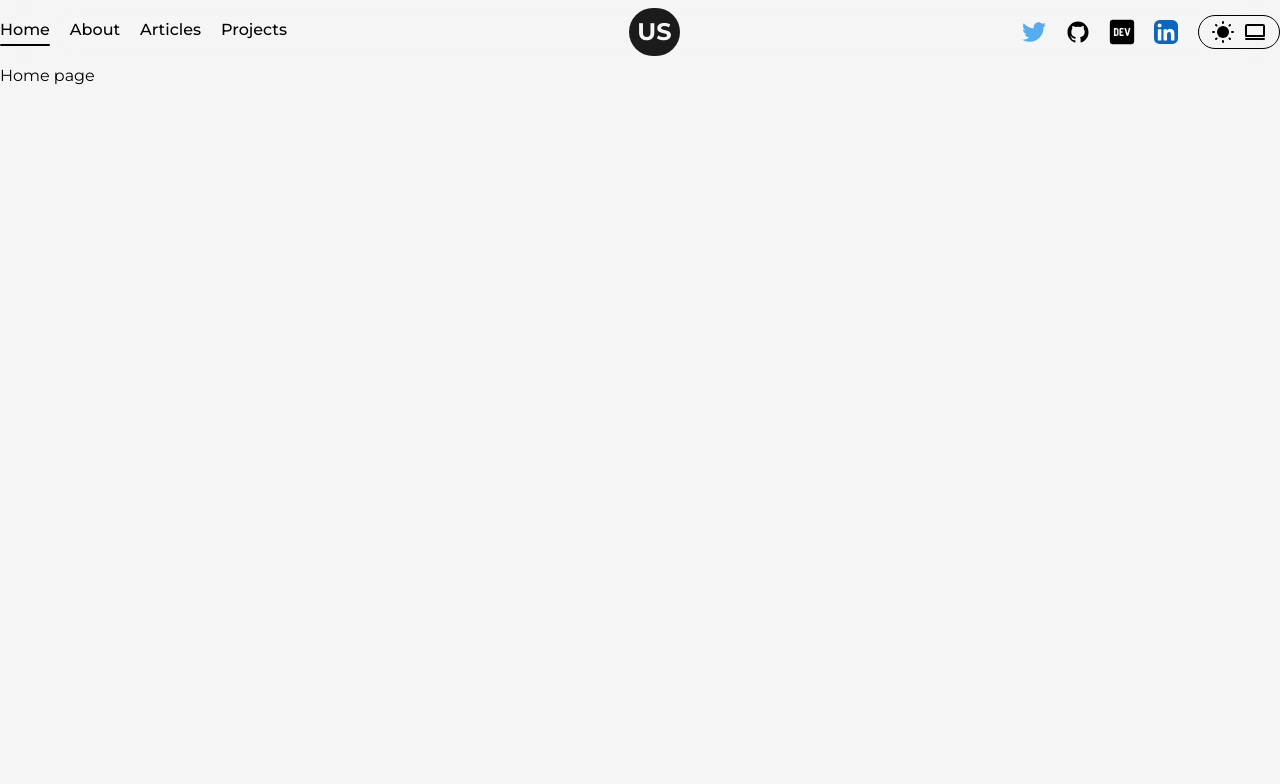
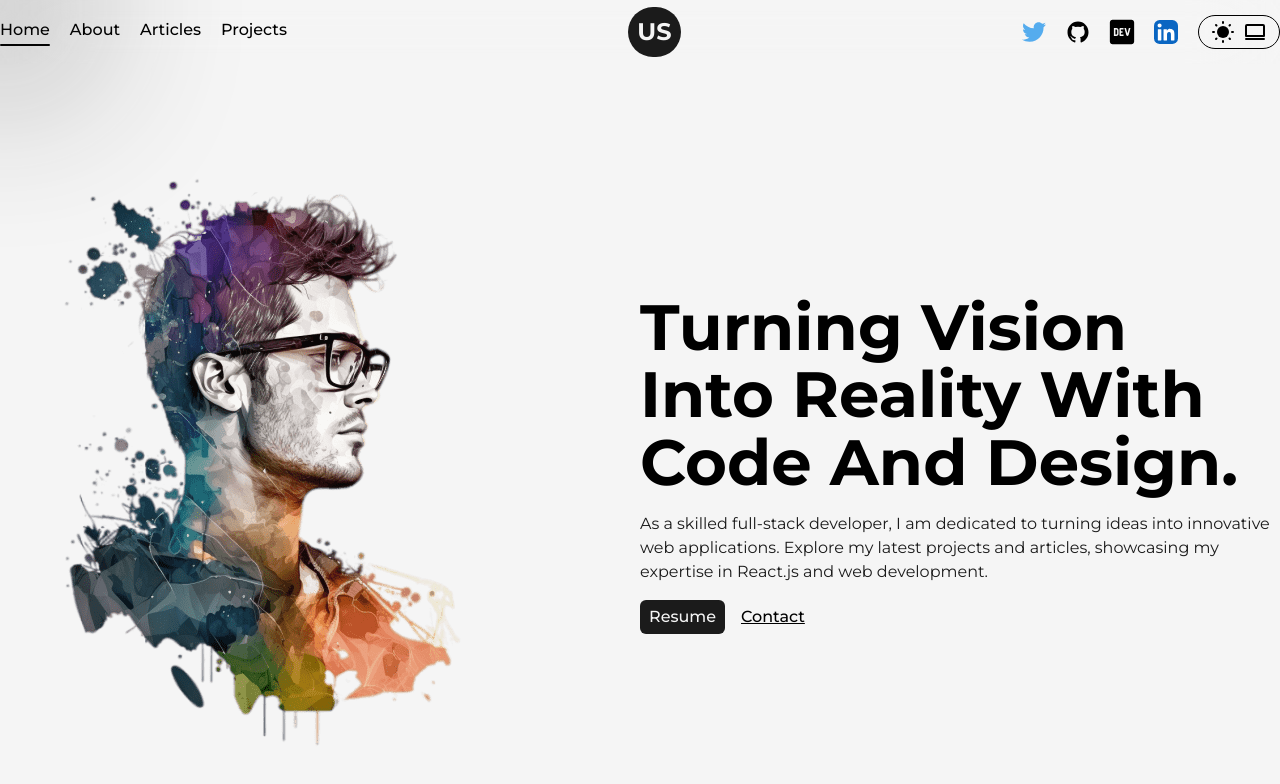
Before and after one commit to oggy107/portfolio, a Next.js app: page / in a window 1280 px wide. Shown: the top 784 px of the page. Built offline with nearby package versions, Linux system fonts and the light colour scheme.

Commit message:
added: cursor artifact, hero text animations

```diff
--- /dev/null
+++ b/src/app/components/animatedText.jsx
@@ -0,0 +1,43 @@
+"use client";
+import { motion } from "framer-motion";
+
+const container = {
+    animate: {
+        transition: {
+            delayChildren: 0.4,
+            staggerChildren: 0.2,
+        },
+    },
+};
+
+const singleWord = {
+    initial: {
+        y: -40,
+        opacity: 0,
+    },
+    animate: {
+        y: 0,
+        opacity: 1,
+        transition: {
+            duration: 0.6,
+        },
+    },
+};
+
+export default function AnimatedText({ text, className }) {
+    return (
+        <motion.div variants={container} initial="initial" animate="animate">
+            <h1 className={` ${className}`}>
+                {text.split(" ").map((word, index) => (
+                    <motion.span
+                        key={index}
+                        className="inline-block"
+                        variants={singleWord}
+                    >
+                        {word}&nbsp;
+                    </motion.span>
+                ))}
+            </h1>
+        </motion.div>
+    );
+}
--- /dev/null
+++ b/src/app/components/cursor.jsx
@@ -0,0 +1,38 @@
+"use client";
+
+import { useEffect, useState } from "react";
+import { motion } from "framer-motion";
+
+export default function Cursor() {
+    const [mousePosition, setMousePosition] = useState({ x: 0, y: 0 });
+
+    useEffect(() => {
+        const updateMousePosition = (e) => {
+            setMousePosition({ x: e.clientX, y: e.clientY });
+        };
+
+        window.addEventListener("mousemove", updateMousePosition);
+
+        return () => {
+            window.removeEventListener("mousemove", updateMousePosition);
+        };
+    }, []);
+
+    const variants = {
+        default: {
+            x: mousePosition.x - 60,
+            y: mousePosition.y - 120,
+        },
+    };
+
+    return (
+        <motion.div
+            variants={variants}
+            animate="default"
+            transition={{
+                duration: 0.05,
+            }}
+            className={`fixed z-50 w-32 h-32 blur-[90px] bg-dark dark:bg-light opacity-60 rounded-full pointer-events-none theme-transition`}
+        ></motion.div>
+    );
+}
--- a/src/app/components/logo.jsx
+++ b/src/app/components/logo.jsx
@@ -3,7 +3,7 @@ import Link from "next/link";
 export default function Logo() {
     return (
         <Link
-            className="text-2xl bg-dark text-light font-bold rounded-full p-2 hover:bg-light hover:text-dark hover:border hover:border-dark dark:bg-light dark:text-dark dark:hover:bg-dark dark:hover:text-light dark:hover:border dark:hover:border-light theme-transition"
+            className="text-2xl bg-dark text-light font-bold rounded-full p-2 border border-transparent hover:bg-light hover:text-dark hover:border-dark dark:bg-light dark:text-dark dark:hover:bg-dark dark:hover:text-light dark:hover:border-light theme-transition"
             href="/"
         >
             US
--- a/src/app/layout.js
+++ b/src/app/layout.js
@@ -4,6 +4,7 @@ import "./globals.css";
 import NavLinks from "./components/navlinks";
 import SocialLinks from "./components/sociallinks";
 import Logo from "./components/logo";
+import Cursor from "./components/cursor";
 
 const montserrat = Montserrat({
     subsets: ["latin"],
@@ -25,10 +26,11 @@ export default function RootLayout({ children }) {
     return (
         <html lang="en" className="dark">
             <body
-                className={`${fonts.montserrat.variable} ${fonts.roboto.variable} font-montserrat bg-light dark:bg-black dark:text-white theme-transition`}
+                className={`${fonts.montserrat.variable} ${fonts.roboto.variable} font-montserrat bg-light dark:bg-dark dark:text-white theme-transition`}
             >
+                <Cursor />
                 <header className="w-full h-[4rem] fixed top-0 right-0 left-0 backdrop-blur-2xl hidden sm:flex">
-                    <section className="container mx-auto flex justify-between items-center">
+                    <section className="container mx-auto flex items-center justify-between">
                         <NavLinks />
                         <Logo />
                         <SocialLinks />
--- a/src/app/page.js
+++ b/src/app/page.js
@@ -1,9 +1,46 @@
 import Image from "next/image";
+
+import AnimatedText from "./components/animatedText";
+import profilePic from "../../public/images/profile/developer-pic-1.png";
 
 export default function Home() {
     return (
-        <section>
-            <h1>Home page</h1>
-        </section>
+        <div className="w-full min-h-screen container m-auto flex items-center">
+            <div className="grid grid-cols-2">
+                <section className="w-full">
+                    <Image
+                        src={profilePic}
+                        alt="developer"
+                        quality={100}
+                        priority
+                    />
+                </section>
+                <section className="flex flex-col justify-center">
+                    {/* <h1 className="text-3xl lg:text-[4rem] lg:leading-[4.2rem] font-bold">
+                        Turning Vision Into Reality With Code And Design.
+                    </h1> */}
+                    <AnimatedText
+                        text={
+                            "Turning Vision Into Reality With Code And Design."
+                        }
+                        className="text-3xl lg:text-[4rem] lg:leading-[4.2rem] font-bold"
+                    />
+                    <p className="my-4 text-dark dark:text-light theme-transition">
+                        As a skilled full-stack developer, I am dedicated to
+                        turning ideas into innovative web applications. Explore
+                        my latest projects and articles, showcasing my expertise
+                        in React.js and web development.
+                    </p>
+                    <div>
+                        <button className="font-medium px-2 py-1 border border-transparent rounded-md bg-dark text-light hover:bg-light hover:text-dark hover:border-dark dark:bg-light dark:text-dark dark:hover:bg-dark dark:hover:text-light dark:hover:border-light theme-transition">
+                            Resume
+                        </button>
+                        <button className="ml-4 underline font-medium">
+                            Contact
+                        </button>
+                    </div>
+                </section>
+            </div>
+        </div>
     );
 }
```
Also changed, not shown: 1 other file (tests, documents, lock files or other folders).
